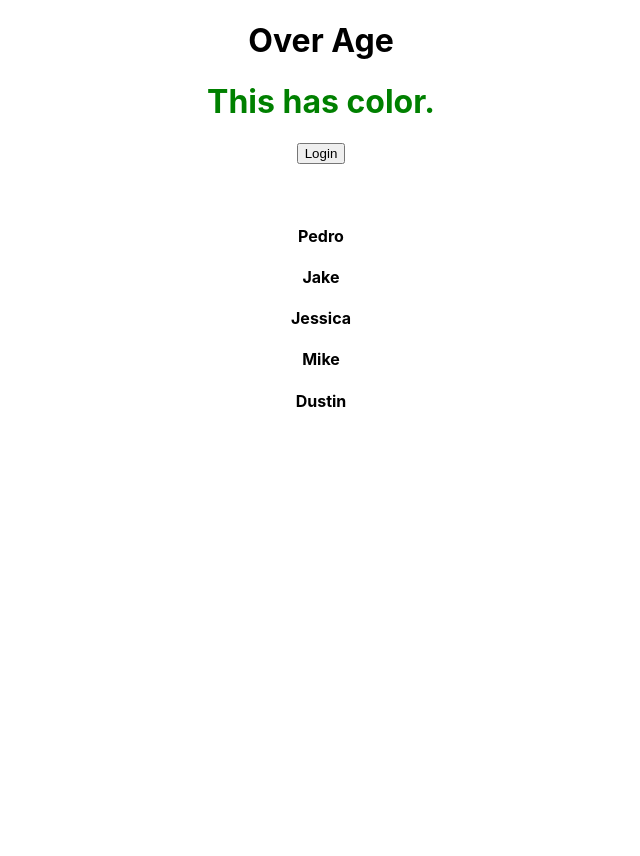
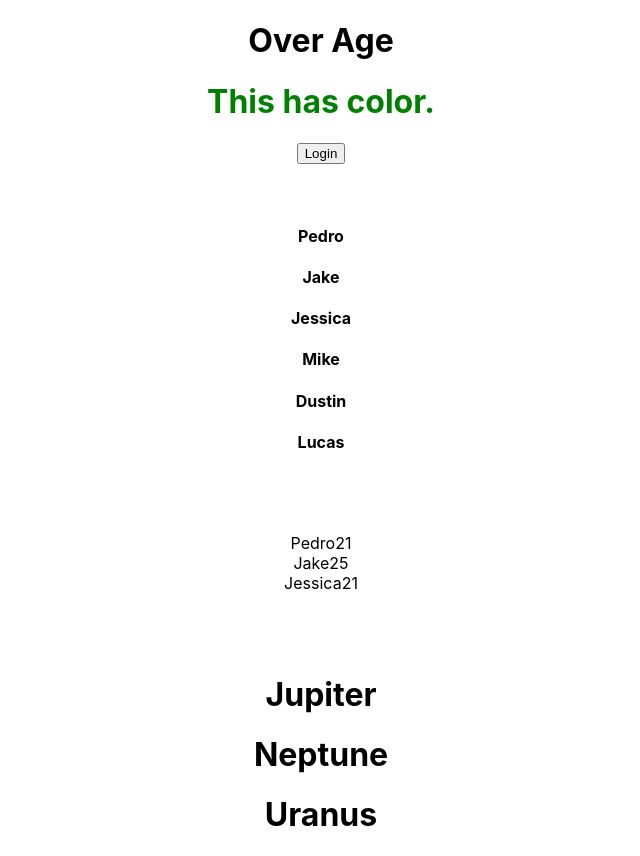
Before and after one commit to azharchoudhury/FSJS-Bootcamp-2.0, a React (Create React App) app in the folder Learn-React/textutils/: page / in a window 1280 px wide. Shown: the whole page, without its empty margins (319-959 px from the left). Before the commit the page ends 800 px from the top, so only its background shows below. Built offline with nearby package versions, Linux system fonts and the light colour scheme.

Commit message:
updated codes

```diff
--- a/Learn-React/textutils/src/App.js
+++ b/Learn-React/textutils/src/App.js
@@ -18,8 +18,23 @@ function App() {
   const age = 22;
   const isGreen = true;
   const userName = "David";
-  const names = ["Pedro", "Jake", "Jessica", "Mike", "Dustin"];
+  const names = ["Pedro", "Jake", "Jessica", "Mike", "Dustin", "Lucas"];
 
+  const users = [
+    {name: "Pedro", age: 21},
+    {name: "Jake", age: 25},
+    {name: "Jessica", age: 21},
+  ]
+
+
+  const planets = [
+    {name: "Mars", isGasPlanet: false},
+    {name: "Earth", isGasPlanet: false},
+    {name: "Jupiter", isGasPlanet: true},
+    {name: "Venus", isGasPlanet: false},
+    {name: "Neptune", isGasPlanet: true},
+    {name: "Uranus", isGasPlanet: true},
+  ]
 
 
   // if(age >= 18){
@@ -65,13 +80,47 @@ function App() {
        return <h4 key={index}>{name}</h4>
     })}
 
+    <br/>
+    <br/>
+    <br/>
 
+    {users.map((user, index) => {
+      // return <div>{user.name}{user.age}</div>
+      {/* We can do this using props.. Let us see below */}
+      return <User name={user.name}  age={user.age}/>
+    })}
+
+    {/* {planets.map((planetNames, index) =>{
+      return <Planet key="index" name={planetNames.name} isGasPlanet={planets.isGasPlanet}/>
+    })} */}
+
+    {/* {planets.map((planet, key)=> planet.isGasPlanet && <h1>{planet.name}</h1>)} */}
+
+    <br/>
+    <br/>
+    <br/>
+
+    {planets.map((planet, key) => {
+      return <h1><Planet name={planet.isGasPlanet && planet.name}/></h1>
+    })}
 
    </div>
   );
 }
 
 // Props
+
+const User = (props) => {
+  return (<div>{props.name}{props.age}</div>)
+}
+
+const Planet = (props) =>{
+  return (
+    <div>{props.name} {props.isGasPlanet}</div>
+  )
+}
+
+
 // const Job = (props) =>{
 //   return(
 //     <div>
```
